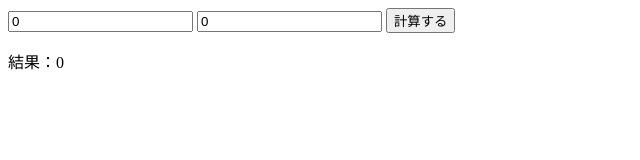
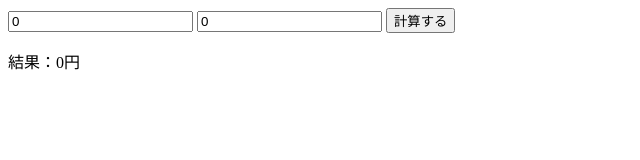
Before and after one commit to bechibechimaru/dutch, a SvelteKit app: page / in a window 1280 px wide. Both pictures are taken after a click on the button "計算する". Shown: the top 160 px of the page, without its empty margins (0-640 px from the left). Built offline with nearby package versions, Linux system fonts and the light colour scheme.

Commit message:
#1 3けたごとにカンマ追加

```diff
--- a/src/routes/+page.svelte
+++ b/src/routes/+page.svelte
@@ -2,12 +2,12 @@
     let num1 = 0;
     let num2 = 0;
 
-    let result: number | null = null;
+    let result: string | null = null;
 // "|"というのは"or"と同義。result という変数の型をnumber or nullに設定するという意味
 // 「numberかnullというtypeのresultという変数を宣言し、初期値をnullにします。」ということ。
 
     function culfunc(){
-        result = num1 + num2;
+        result = (num1 + num2).toLocaleString();
     }
 </script>
 
@@ -18,5 +18,5 @@
 
 <!-- svelteの条件付きレレンダリングを使用 -->
 {#if result !== null}
-    <p>結果：{result}</p>
+    <p>結果：{result}円</p>
 {/if}
```
